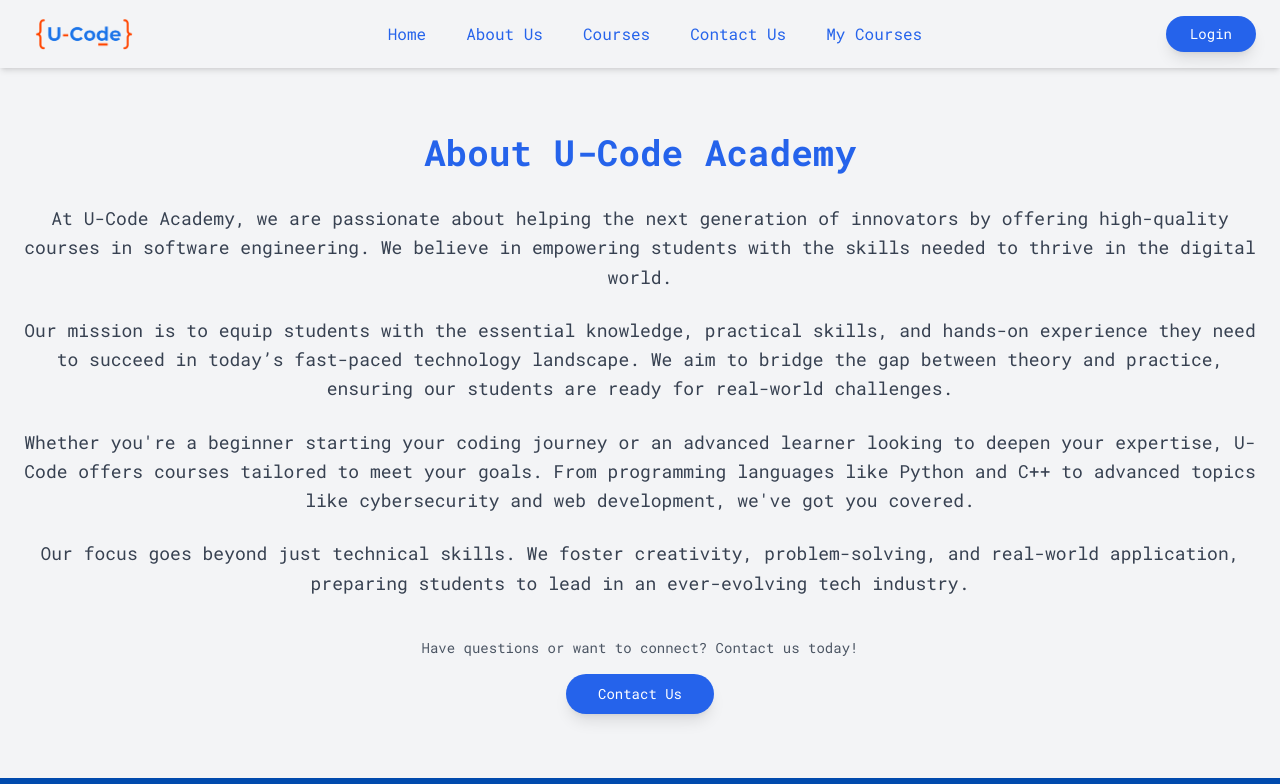
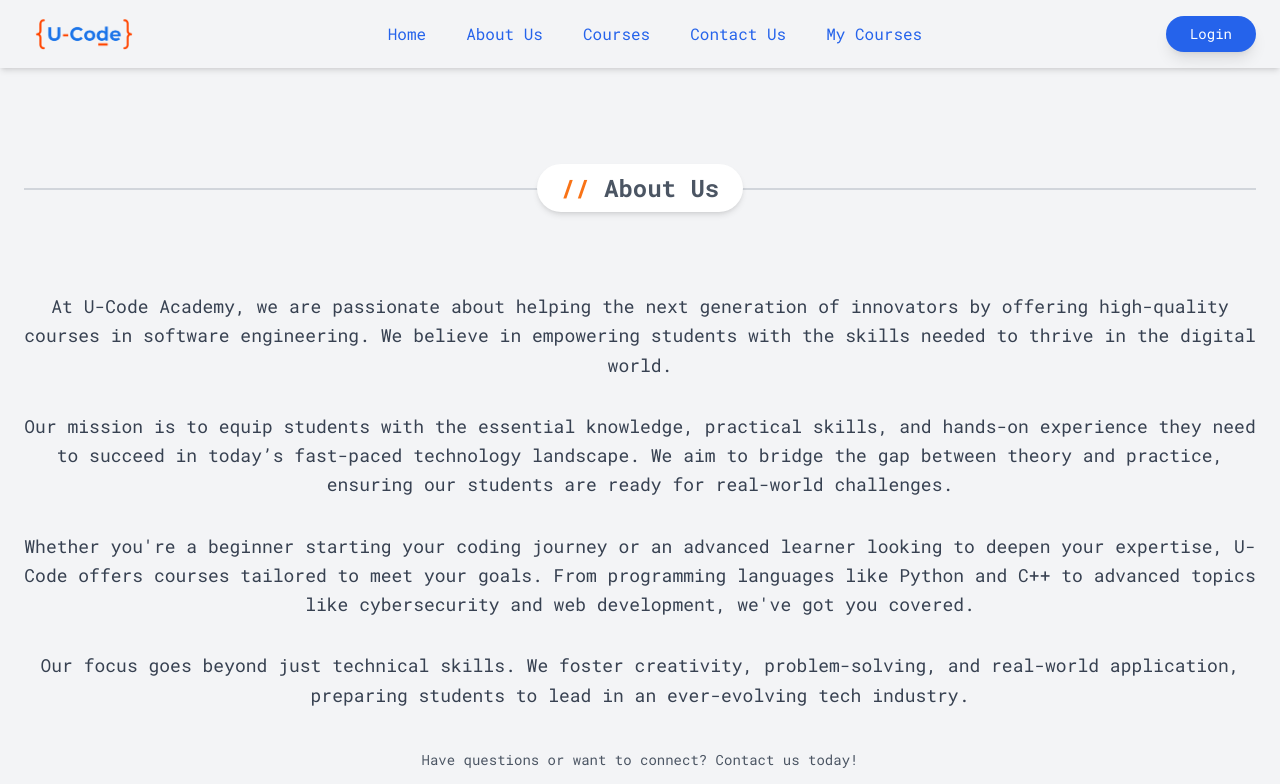
Before and after one commit to a-elhaag/ucode-website, a Next.js app: page /about in a window 1280 px wide. Shown: the top 784 px of the page. Built offline with nearby package versions, Linux system fonts and the light colour scheme; no server answers.

Commit message:
Enhance About Us page with animations; implement Framer Motion for dynamic headings and paragraph transitions

```diff
--- a/src/app/about/page.js
+++ b/src/app/about/page.js
@@ -1,28 +1,48 @@
 "use client";
 
 import aboutUs from "@/data/aboutUs";
+import { motion } from "framer-motion"; // Import Framer Motion for animations
 import { Button } from "@/components/ui/button";
+import LineDivider from "@/components/dividers/LineDivider"; // Divider style as heading
 
 const AboutUsPage = () => {
     return (
-        <section className="bg-gray-100 py-16">
+        <section
+            className="py-16"
+            style={{ backgroundColor: "#F3F4F6" }} // Solid gray background
+        >
             <div className="container mx-auto px-6">
-                {/* Title */}
-                <h1 className="text-4xl font-bold text-blue-600 text-center mb-8">
-                    {aboutUs.title}
-                </h1>
+                {/* Divider as Heading */}
+                <motion.div
+                    initial={{ opacity: 0, y: -20 }}
+                    animate={{ opacity: 1, y: 0 }}
+                    transition={{ duration: 0.8 }}
+                >
+                    <LineDivider text="About Us" highlightedText="//" />
+                </motion.div>
 
                 {/* Description */}
-                <div className="space-y-6 text-gray-700 text-lg leading-relaxed">
+                <div className="space-y-8 text-lg leading-relaxed mt-12">
                     {aboutUs.description.map((paragraph, index) => (
-                        <p key={index} className="text-center">
+                        <motion.p
+                            key={index}
+                            className="text-gray-700 text-center"
+                            initial={{ opacity: 0, x: -20 }}
+                            animate={{ opacity: 1, x: 0 }}
+                            transition={{ duration: 0.6, delay: index * 0.2 }}
+                        >
                             {paragraph}
-                        </p>
+                        </motion.p>
                     ))}
                 </div>
 
                 {/* Call to Action */}
-                <div className="text-center mt-10">
+                <motion.div
+                    className="text-center mt-10"
+                    initial={{ opacity: 0, y: 20 }}
+                    animate={{ opacity: 1, y: 0 }}
+                    transition={{ duration: 0.8, delay: 0.6 }}
+                >
                     <p className="text-sm text-gray-600 mb-4">{aboutUs.contactCTA}</p>
                     <Button
                         as="a"
@@ -33,7 +53,7 @@ const AboutUsPage = () => {
                     >
                         Contact Us
                     </Button>
-                </div>
+                </motion.div>
             </div>
         </section>
     );
--- a/src/data/aboutUs.js
+++ b/src/data/aboutUs.js
@@ -1,5 +1,4 @@
 const aboutUs = {
-    title: "About U-Code Academy",
     description: [
         "At U-Code Academy, we are passionate about helping the next generation of innovators by offering high-quality courses in software engineering. We believe in empowering students with the skills needed to thrive in the digital world.",
         "Our mission is to equip students with the essential knowledge, practical skills, and hands-on experience they need to succeed in today’s fast-paced technology landscape. We aim to bridge the gap between theory and practice, ensuring our students are ready for real-world challenges.",
```
